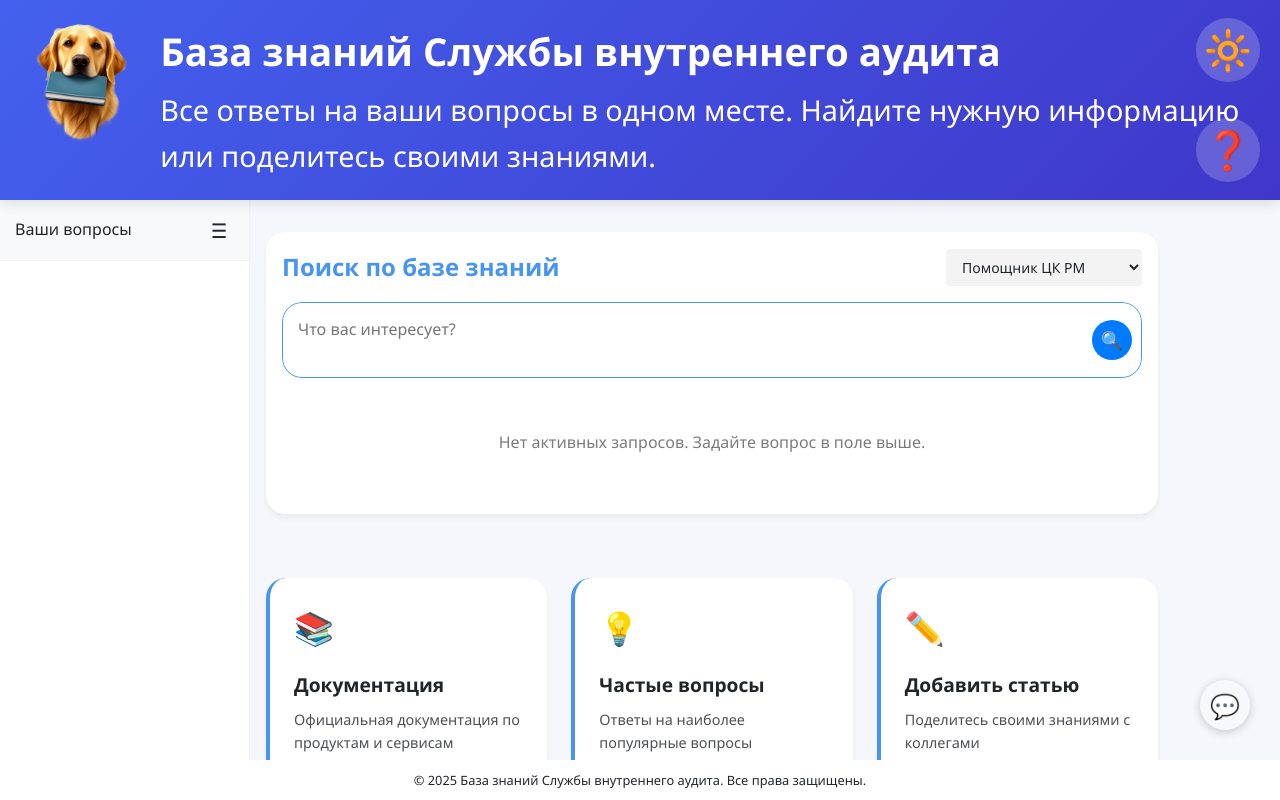
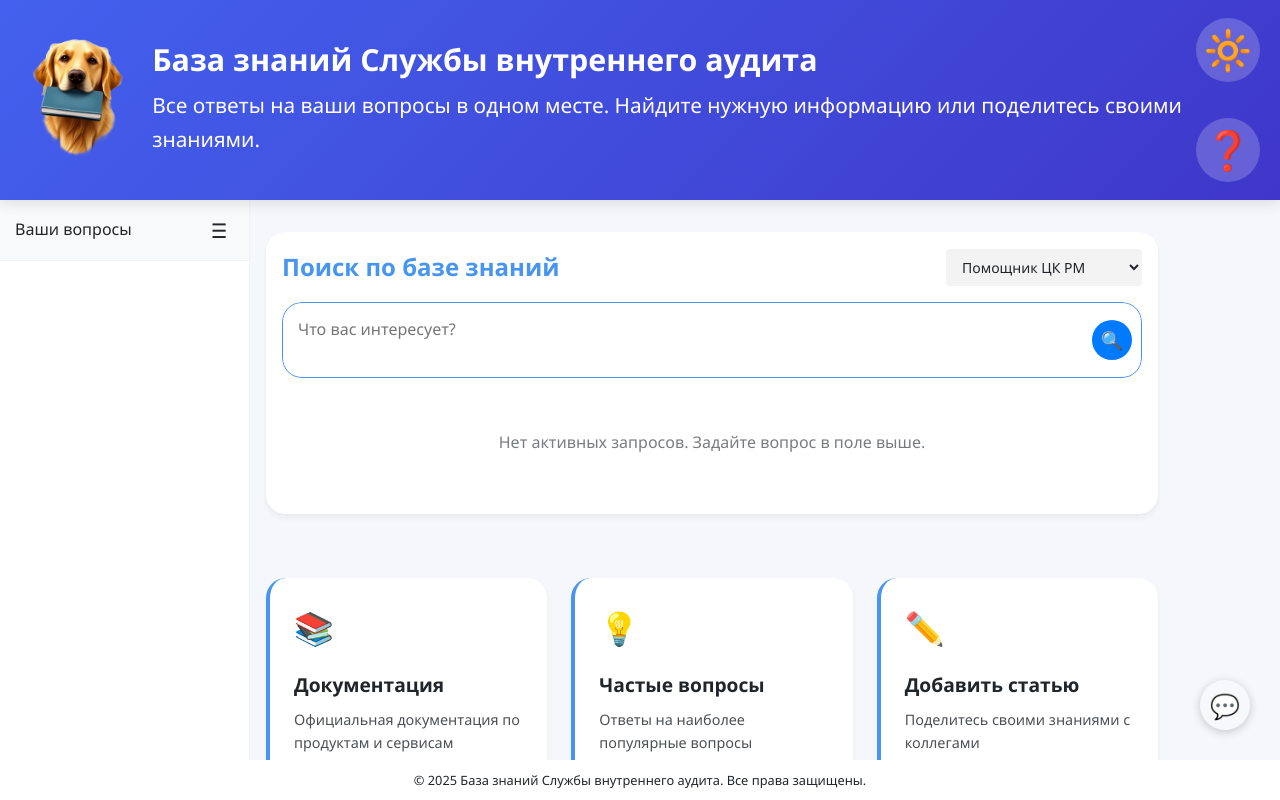
Before and after one commit to Chooook/llm_proxy_frontend, a Flask app: page / in a window 1280 px wide. Shown: the top 800 px of the page. Run offline with Flask 3, Linux system fonts and the light colour scheme.

Commit message:
feat: fix header sizes and align

```diff
--- a/src/static/css/header.css
+++ b/src/static/css/header.css
@@ -17,11 +17,11 @@ header {
 
 .header-container {
     display: flex;
-    align-items: flex-start;
+    align-items: center;
     justify-content: space-between;
     width: 100%;
-    padding: 15px 20px;
-    gap: 20px;
+    padding: 0.5rem 1rem;
+    gap: 1rem;
 }
 
 .header-logo {
@@ -37,7 +37,8 @@ header {
     flex-grow: 1;
     display: flex;
     flex-direction: column;
-    gap: 5px;
+    gap: 0.3rem;
+    margin-bottom: 0.5rem;
 }
 
 header.initial-header {
@@ -95,12 +96,12 @@ header.initial-header .header-logo img {
 }
 
 header.initial-header .logo-text {
-    font-size: 2.4rem;
+    font-size: 1.9rem;
     transition: all 0.3s cubic-bezier(0.68, -0.3, 0.5, 1);
 }
 
 header.initial-header .tagline {
-    font-size: 1.8rem;
+    font-size: 1.3rem;
     transition: all 0.3s cubic-bezier(0.68, -0.3, 0.5, 1);
 }
 
```
